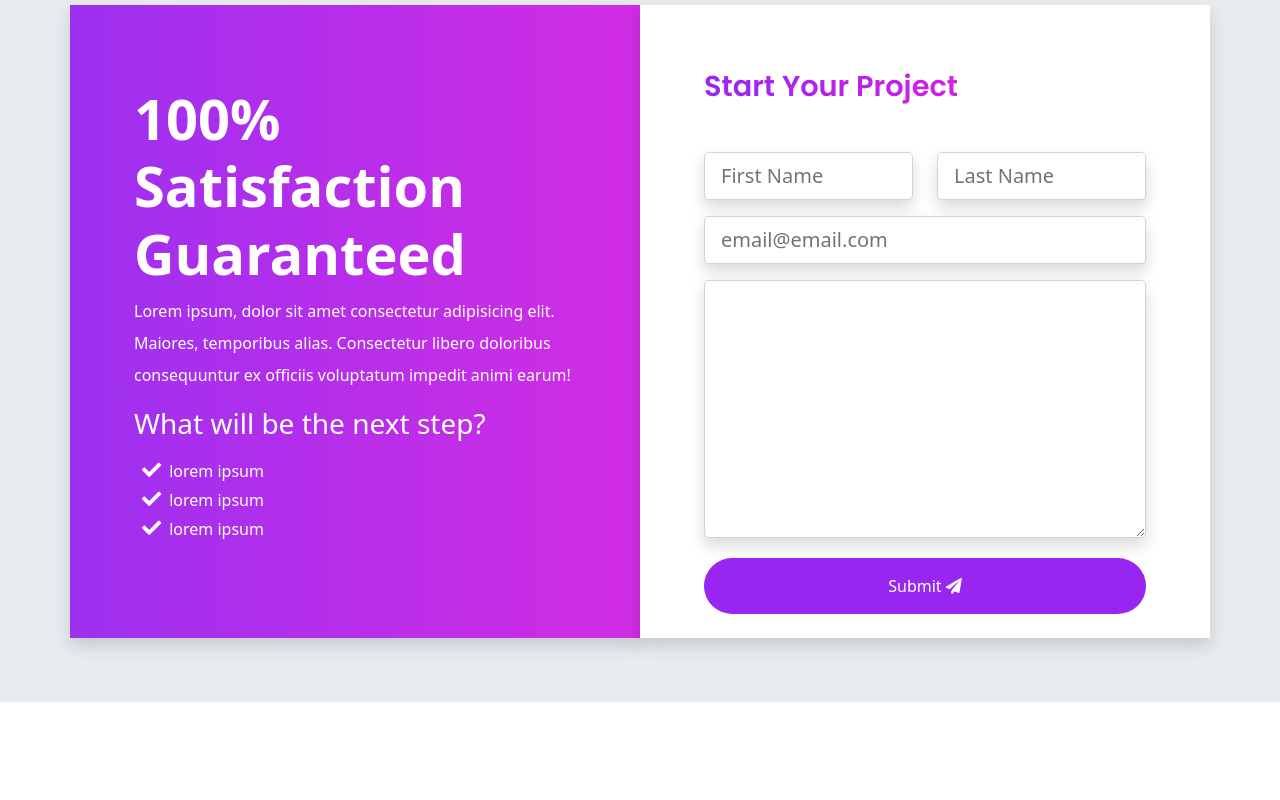
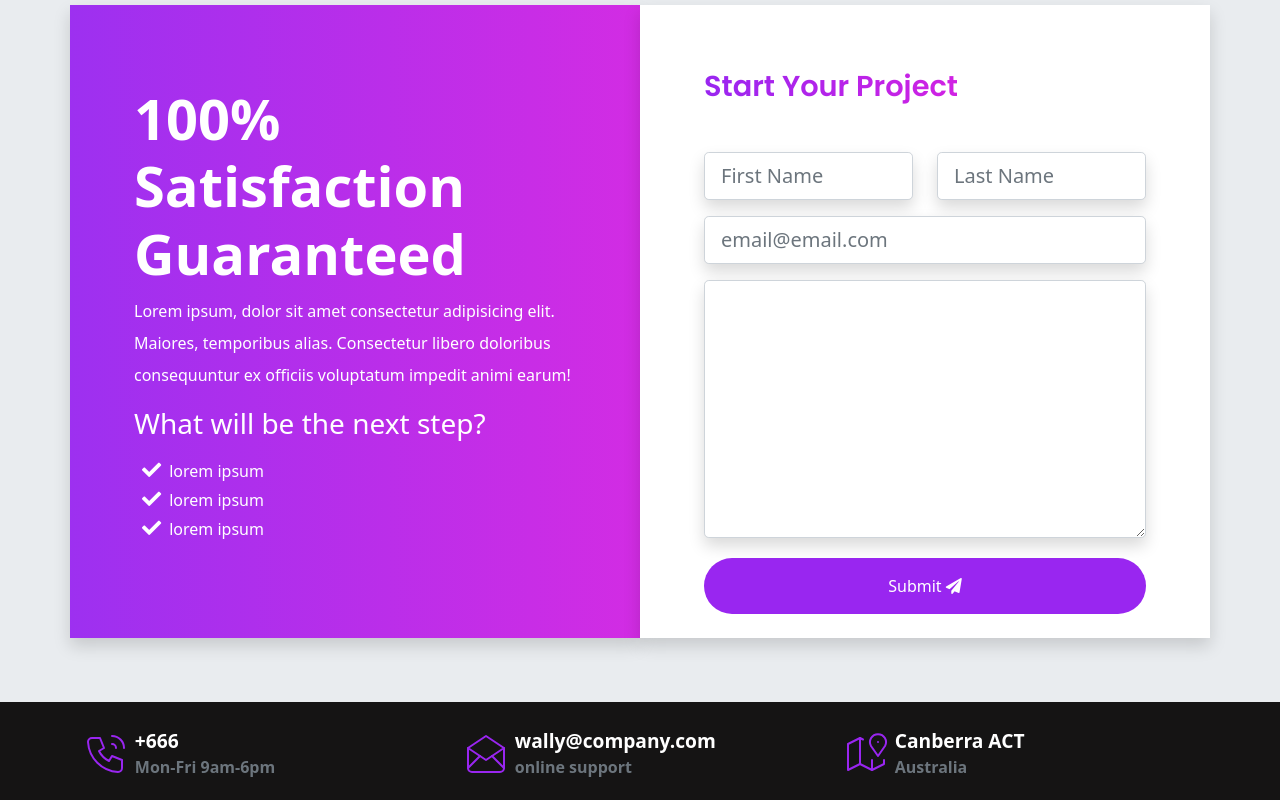
Before and after one commit to upsidedownsloth/sass-boostrap5-portfolio, a website: page index.html in a window 1280 px wide. Shown: the part 6716-7516 px from the top of the page. Before the commit the page ends 7418 px from the top, so only its background shows below. Drawn offline with nearby package versions, Linux system fonts and the light colour scheme.

Commit message:
create and style icon part of the footer

```diff
--- a/index.html
+++ b/index.html
@@ -609,6 +609,62 @@
         </div>
       </section>
 
+      <!-- FOOTER -->
+      <footer class="footer">
+        <div class="container">
+          <div class="row">
+            <!-- PHONE -->
+            <div class="col-md-4 col-lg-4 contact-box pt-1 d-md-block d-lg-flex d-flex">
+              <div class="contact-box_icon">
+                <svg xmlns="http://www.w3.org/2000/svg" class="icon icon-tabler icon-tabler-phone-call" viewBox="0 0 24 24" stroke-width="1" fill="none" stroke-linecap="round" stroke-linejoin="round">
+                  <path stroke="none" d="M0 0h24v24H0z" fill="none"/>
+                  <path d="M5 4h4l2 5l-2.5 1.5a11 11 0 0 0 5 5l1.5 -2.5l5 2v4a2 2 0 0 1 -2 2a16 16 0 0 1 -15 -15a2 2 0 0 1 2 -2" />
+                  <path d="M15 7a2 2 0 0 1 2 2" />
+                  <path d="M15 3a6 6 0 0 1 6 6" />
+                </svg>
+              </div>
+              <div class="contact-box_info">
+              <a href="" class="contact-box_info--title">+666</a>
+              <p class="contact-box_info--subtitle">Mon-Fri 9am-6pm</p>
+            </div>
+            </div>
+            <!-- EMAIL -->
+            <div class="col-md-4 col-lg-4 contact-box pt-1 d-md-block d-lg-flex d-flex">
+              <div class="contact-box_icon">
+                <svg xmlns="http://www.w3.org/2000/svg" class="icon icon-tabler icon-tabler-mail-opened" viewBox="0 0 24 24" stroke-width="1" fill="none" stroke-linecap="round" stroke-linejoin="round">
+                  <path stroke="none" d="M0 0h24v24H0z" fill="none"/>
+                  <polyline points="3 9 12 15 21 9 12 3 3 9" />
+                  <path d="M21 9v10a2 2 0 0 1 -2 2h-14a2 2 0 0 1 -2 -2v-10" />
+                  <line x1="3" y1="19" x2="9" y2="13" />
+                  <line x1="15" y1="13" x2="21" y2="19" />
+                </svg>
+              </div>
+              <div class="contact-box_info">
+              <a href="" class="contact-box_info--title">wally@company.com</a>
+              <p class="contact-box_info--subtitle">online support</p>
+            </div>
+          </div>
+            <!-- LOCATION -->
+            <div class="col-md-4 col-lg-4 contact-box pt-1 d-md-block d-lg-flex d-flex">
+              <div class="contact-box_icon">
+                <svg xmlns="http://www.w3.org/2000/svg" class="icon icon-tabler icon-tabler-map-2" viewBox="0 0 24 24" stroke-width="1" fill="none" stroke-linecap="round" stroke-linejoin="round">
+                  <path stroke="none" d="M0 0h24v24H0z" fill="none"/>
+                  <line x1="18" y1="6" x2="18" y2="6.01" />
+                  <path d="M18 13l-3.5 -5a4 4 0 1 1 7 0l-3.5 5" />
+                  <polyline points="10.5 4.75 9 4 3 7 3 20 9 17 15 20 21 17 21 15" />
+                  <line x1="9" y1="4" x2="9" y2="17" />
+                  <line x1="15" y1="15" x2="15" y2="20" />
+                </svg>
+              </div>
+              <div class="contact-box_info">
+              <a href="" class="contact-box_info--title">Canberra ACT</a>
+              <p class="contact-box_info--subtitle">Australia</p>
+            </div>
+            </div>
+          </div>
+        </div>
+      </footer>
+
     <script src="/assets/vendors/js/glightbox.min.js"></script>
     <script type="text/javascript">
     const lightbox = GLightbox({
--- a/scss/_custom.scss
+++ b/scss/_custom.scss
@@ -3,6 +3,7 @@
 $purple-dark:  #9926f0;
 $purple-light:  #bb6ef5;
 $pink:    #d122e3;
+$footer: #151414;
 
 
 // White and gray colors
--- a/scss/sections/_footer.scss
+++ b/scss/sections/_footer.scss
@@ -0,0 +1,53 @@
+@use '../custom' as *;
+@use '../components/mixin' as *;
+
+
+.footer {
+    padding-top: 1rem;
+    background-color: $footer;
+}
+
+// CONTACT-BOX
+.contact-box {
+    position: relative;
+
+    &_icon{
+        width: 2rem;
+        stroke: $primary;
+        padding-top: 0.5rem;
+
+        // targetting from small device
+        @include media-breakpoint-up(sm){
+            width: 3rem;
+        }
+    }
+
+    &_info{
+        padding: 0.3rem;
+        font-weight: 600;
+
+
+        &--title{
+            color: $white;
+            text-decoration: none;
+            font-size: 1rem;
+
+            @include media-breakpoint-up(sm){
+                font-size: 1.2rem;
+            }
+
+        }
+
+        &--subtitle{
+            font-size: 0.8rem;
+            color: $gray-600;
+            text-decoration: none;
+
+            @include media-breakpoint-up(sm){
+                font-size: 1rem;
+            }
+        }
+
+    }
+
+}
```
Also changed, not shown: assets/css/style.css, 1 other file.
